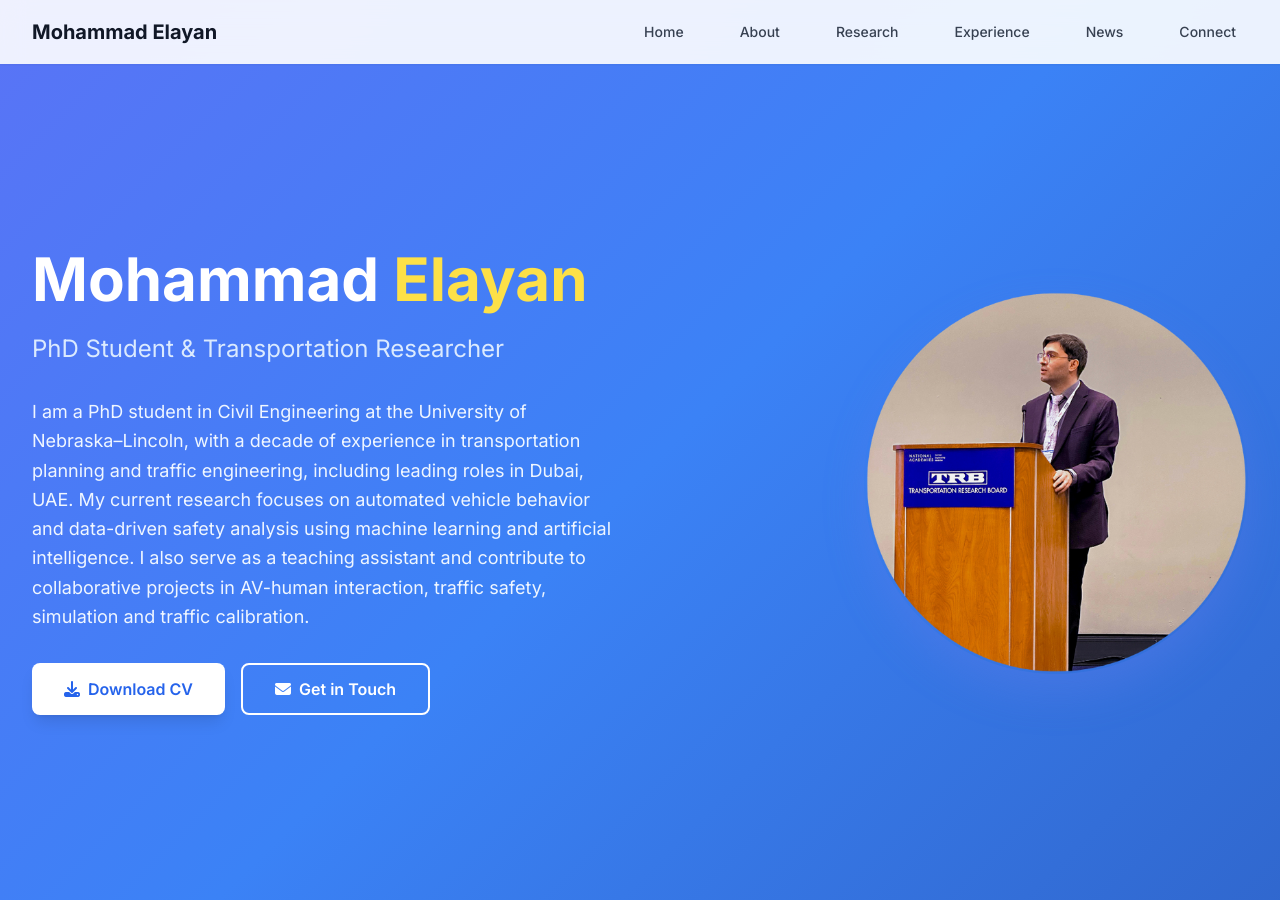
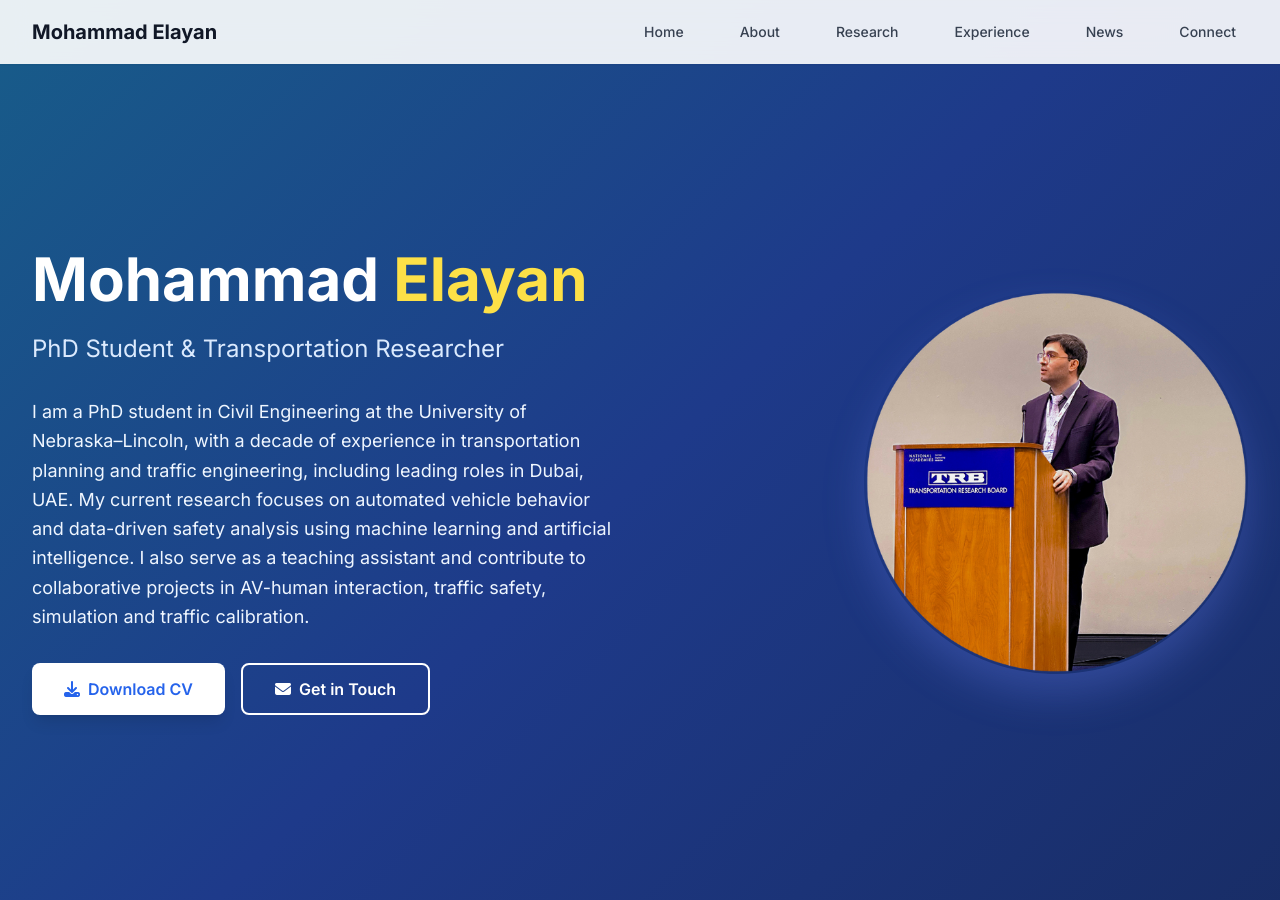
Before and after one commit to mselayan/mselayan.github.io, a Jekyll site: the page index.html, which Jekyll copies as it is, in a window 1280 px wide and 900 px high. Built offline with Jekyll 4.4.1, drawn with Linux system fonts in a browser that asks for light colours; nearby versions of some CDN libraries.

Commit message:
Updated homepage.html

```diff
--- a/index.html
+++ b/index.html
@@ -5,7 +5,7 @@
     <meta name="viewport" content="width=device-width, initial-scale=1.0">
 
     <!-- SEO and author metadata -->
-    <meta name="keywords" content="Mohammad Elayan, transportation engineering, automated vehicles, traffic safety, machine learning, UNL, civil engineering, Nebraska">
+    <meta name="keywords" content="Mohammad Elayan, transportation research, transportation engineering, automated vehicles, traffic safety, machine learning, UNL, civil engineering, Nebraska">
     <meta name="author" content="Mohammad Elayan">
     <link rel="canonical" href="https://mselayan.github.io/">
 
@@ -36,9 +36,9 @@
       body { font-family: 'Inter', sans-serif; }
 
       .gradient-bg {
-        background: linear-gradient(-45deg, #1e3a8a, #3b82f6, #8b5cf6, #9333ea);
-        background-size: 400% 400%;
-        animation: gradientShift 12s ease infinite;
+      background: linear-gradient(-45deg, #0f172a, #1e3a8a, #0d9488, #14b8a6);
+      background-size: 400% 400%;
+      animation: gradientShift 12s ease infinite;
       }
 
       @keyframes gradientShift {
@@ -62,6 +62,7 @@
     </style>
 </head>
 <body class="bg-gray-50 text-gray-800">
+
     <!-- Navigation -->
     <nav class="fixed top-0 w-full bg-white/90 backdrop-blur-md z-50 shadow-sm">
         <div class="max-w-7xl mx-auto px-4 sm:px-6 lg:px-8">
@@ -86,6 +87,7 @@
                 </div>
             </div>
         </div>
+
         <!-- Mobile menu -->
         <div id="mobile-menu" class="hidden md:hidden bg-white shadow-lg">
             <div class="px-2 pt-2 pb-3 space-y-1">
```
